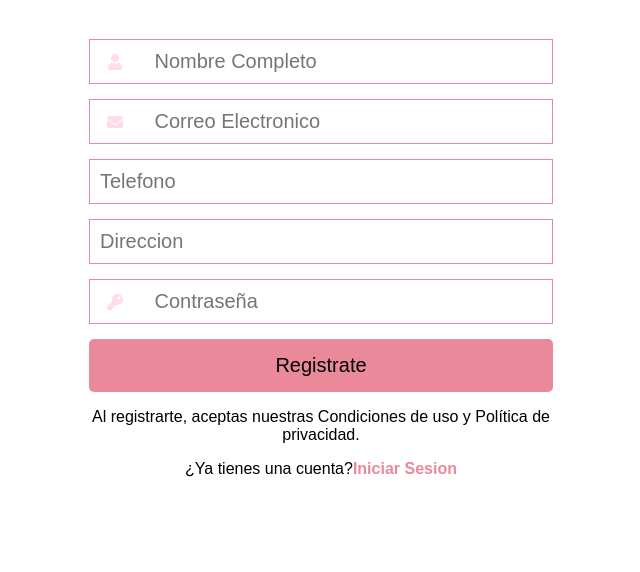
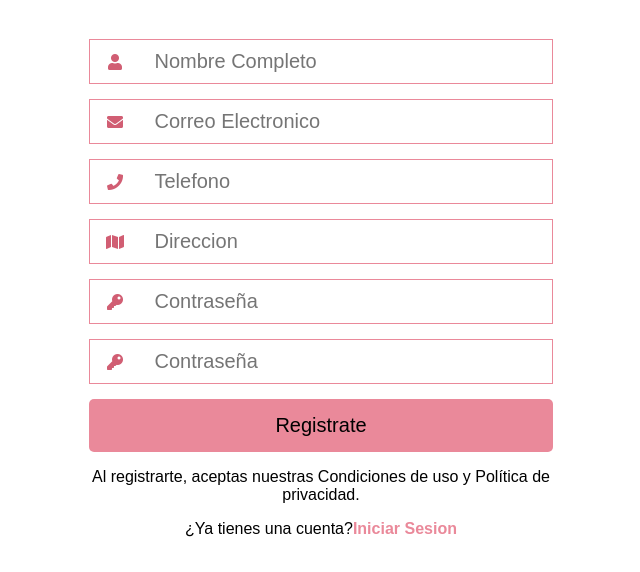
Before and after one commit to kevin-013/dulces, a plain HTML site: page registrarvista.html in a window 1280 px wide. Shown: the part 228-800 px from the top of the page, without its empty margins (319-959 px from the left). Drawn offline with Linux system fonts and the light colour scheme.

Commit message:
Add files via upload

```diff
--- a/CSS/Estilos2.css
+++ b/CSS/Estilos2.css
@@ -36,7 +36,7 @@ input[type="password"]{
 .icon{
     min-width: 50px;
     text-align: center;
-    color: #FDDDE6;
+    color: #d15e73;
 }
 .button{
     border: none;
--- a/javascrip/app.js
+++ b/javascrip/app.js
@@ -3,10 +3,19 @@ var usuario,correo,contra,telefono,direccion,exprecion;
 usuario = document.getElementById("name").value;
 correo = document.getElementById("email").value;
 contra = document.getElementById("contra").value;
+contra2 = document.getElementById("contra2").value;
 telefono = document.getElementById("telefono").value;
 direccion = document.getElementById("direccion").value;
 
 exprecion = /\w+@\w+\.+[a-z]/;
+
+/*validacion de contraceñas */
+if (contra == contra2 ){
+
+}else{
+    alert("la contraseña no coincide ");
+    return false;
+}
 
 
 
@@ -39,6 +48,7 @@ if (contra === ""){
     return false;
 }
 /*fin */
+
 
 
 
--- a/registrarvista.html
+++ b/registrarvista.html
@@ -29,13 +29,13 @@
             </div>
 
          <div class="input-contenedor">
-            <i class="call.ico"></i>
+            <i class="fas fa-phone icon" ></i>
          <input  type="text" id="telefono" placeholder="Telefono">
 
          </div>
 
          <div class="input-contenedor">
-
+            <i class="fas fa-map icon" ></i>
             <input type="text" id="direccion" placeholder="Direccion">
 
             </div>
@@ -45,6 +45,12 @@
          <input type="password" id="contra" placeholder="Contraseña">
 
          </div>
+
+         <div class="input-contenedor">
+            <i class="fas fa-key icon"></i>
+             <input type="password" id="contra2" placeholder="Contraseña">
+
+             </div>
 
          <input type="submit" value="Registrate" class="button">
 
```
